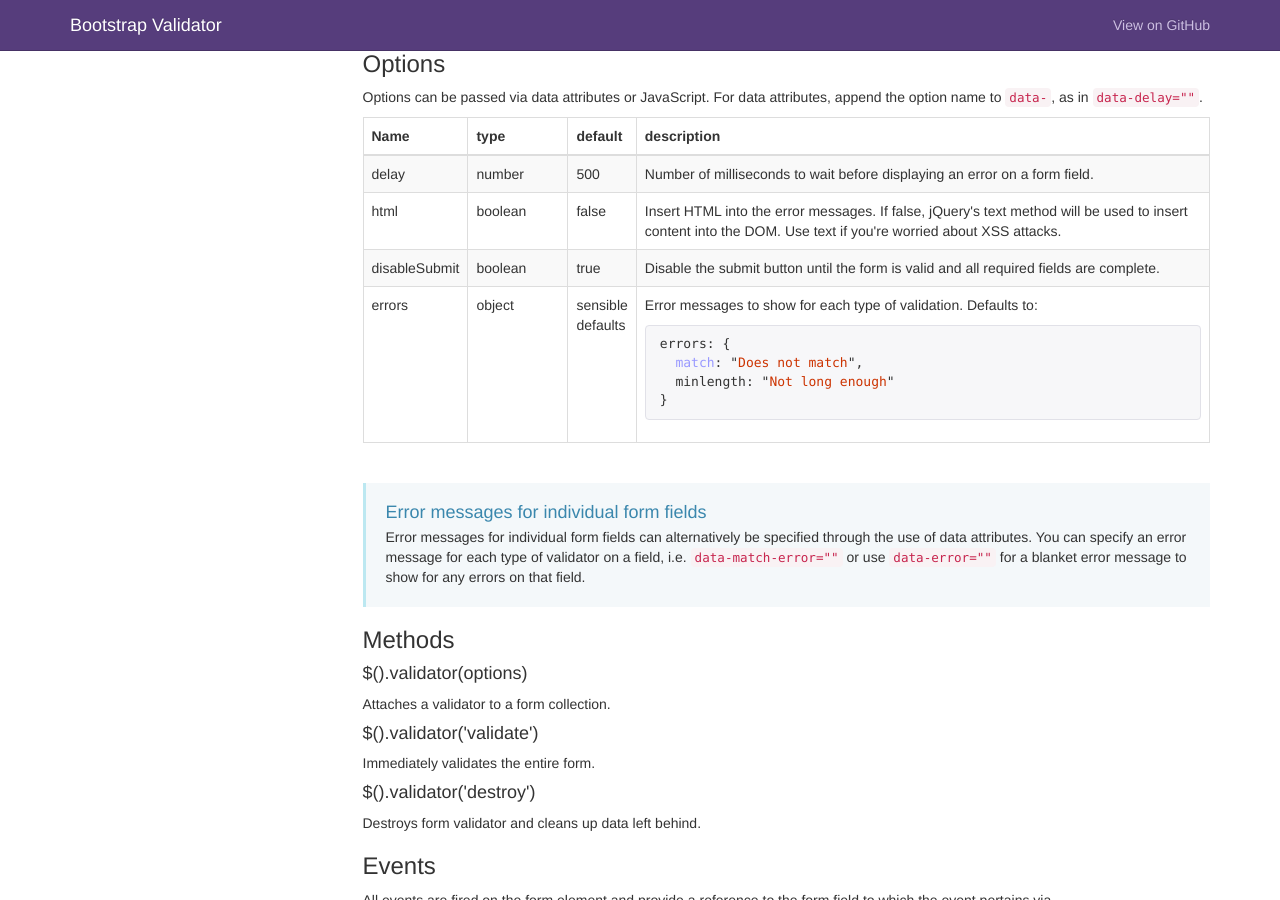
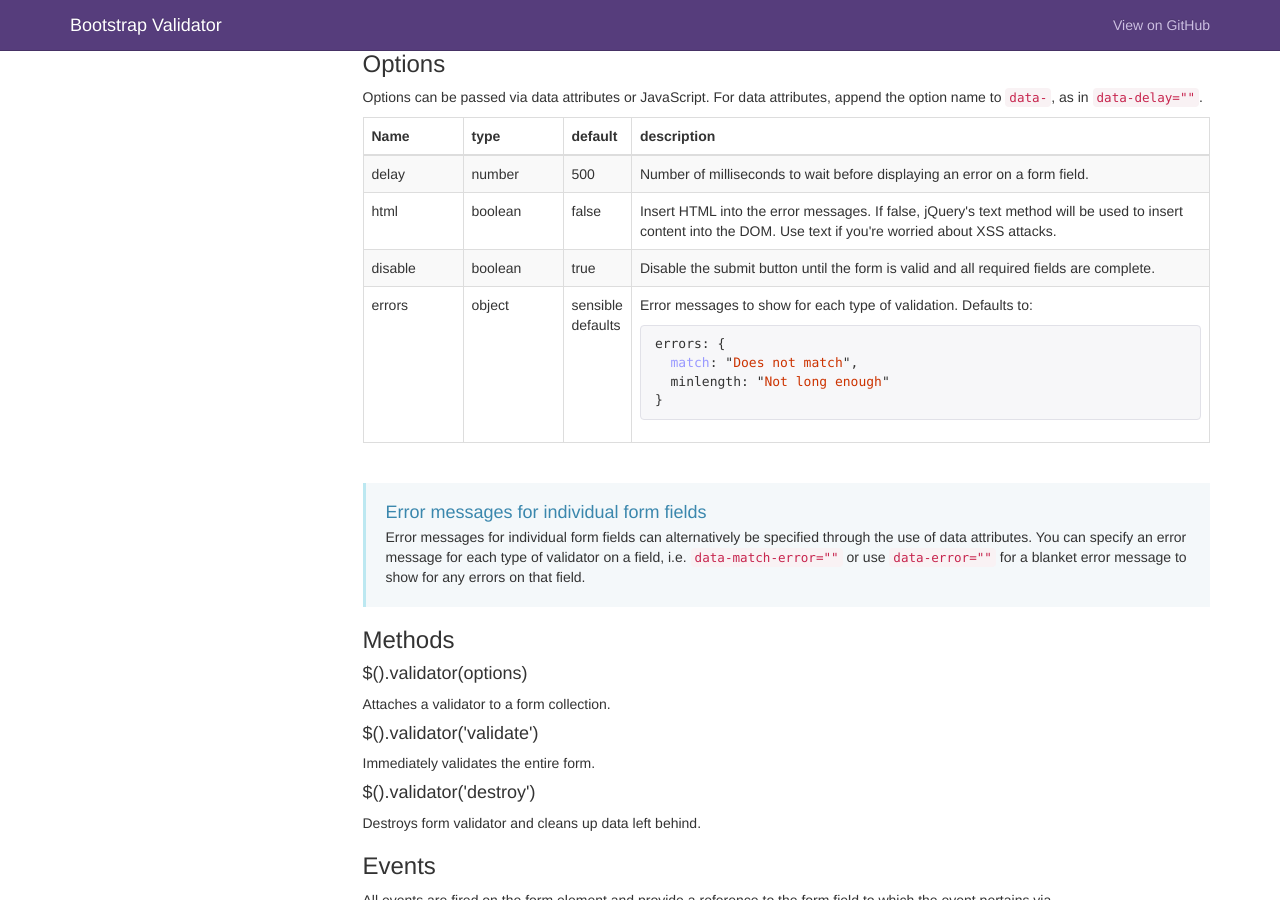
Before and after one commit to 1000hz/bootstrap-validator, a Jekyll site: the page built from docs/index.html, in a window 1280 px wide and 900 px high, scrolled down 2959 px. Built offline with Jekyll 4.4.1, drawn with Linux system fonts in a browser that asks for light colours; nearby versions of some CDN libraries; comment, search, counter and statistics services are not loaded.

Commit message:
rename disableSubmit to disable

```diff
--- a/dist/validator.js
+++ b/dist/validator.js
@@ -35,7 +35,7 @@
   Validator.DEFAULTS = {
     delay: 500,
     html: false,
-    disableSubmit: true,
+    disable: true,
     errors: {
       match: 'Does not match',
       minlength: 'Not long enough'
@@ -187,7 +187,7 @@
   }
 
   Validator.prototype.toggleSubmit = function () {
-    if(!this.options.disableSubmit) return
+    if(!this.options.disable) return
     var $btn = this.$element.find('input[type="submit"], button[type="submit"]')
     $btn.toggleClass('disabled', this.isIncomplete() || this.hasErrors())
       .css({'pointer-events': 'all', 'cursor': 'pointer'})
--- a/docs/dist/validator.js
+++ b/docs/dist/validator.js
@@ -35,7 +35,7 @@
   Validator.DEFAULTS = {
     delay: 500,
     html: false,
-    disableSubmit: true,
+    disable: true,
     errors: {
       match: 'Does not match',
       minlength: 'Not long enough'
@@ -187,7 +187,7 @@
   }
 
   Validator.prototype.toggleSubmit = function () {
-    if(!this.options.disableSubmit) return
+    if(!this.options.disable) return
     var $btn = this.$element.find('input[type="submit"], button[type="submit"]')
     $btn.toggleClass('disabled', this.isIncomplete() || this.hasErrors())
       .css({'pointer-events': 'all', 'cursor': 'pointer'})
--- a/docs/index.html
+++ b/docs/index.html
@@ -213,7 +213,7 @@ $('#myForm').validator()
            <td>Insert HTML into the error messages. If false, jQuery's text method will be used to insert content into the DOM. Use text if you're worried about XSS attacks.</td>
          </tr>
          <tr>
-           <td>disableSubmit</td>
+           <td>disable</td>
            <td>boolean</td>
            <td>true</td>
            <td>Disable the submit button until the form is valid and all required fields are complete.</td>
--- a/js/validator.js
+++ b/js/validator.js
@@ -55,7 +55,7 @@
   Validator.DEFAULTS = {
     delay: 500,
     html: false,
-    disableSubmit: true,
+    disable: true,
     errors: {
       match: 'Does not match',
       minlength: 'Not long enough'
@@ -207,7 +207,7 @@
   }
 
   Validator.prototype.toggleSubmit = function () {
-    if(!this.options.disableSubmit) return
+    if(!this.options.disable) return
     var $btn = this.$element.find('input[type="submit"], button[type="submit"]')
     $btn.toggleClass('disabled', this.isIncomplete() || this.hasErrors())
       .css({'pointer-events': 'all', 'cursor': 'pointer'})
```
Also changed, not shown: js/tests/unit/validator.js (+2 -2 lines), dist/validator.min.js, docs/dist/validator.min.js.
